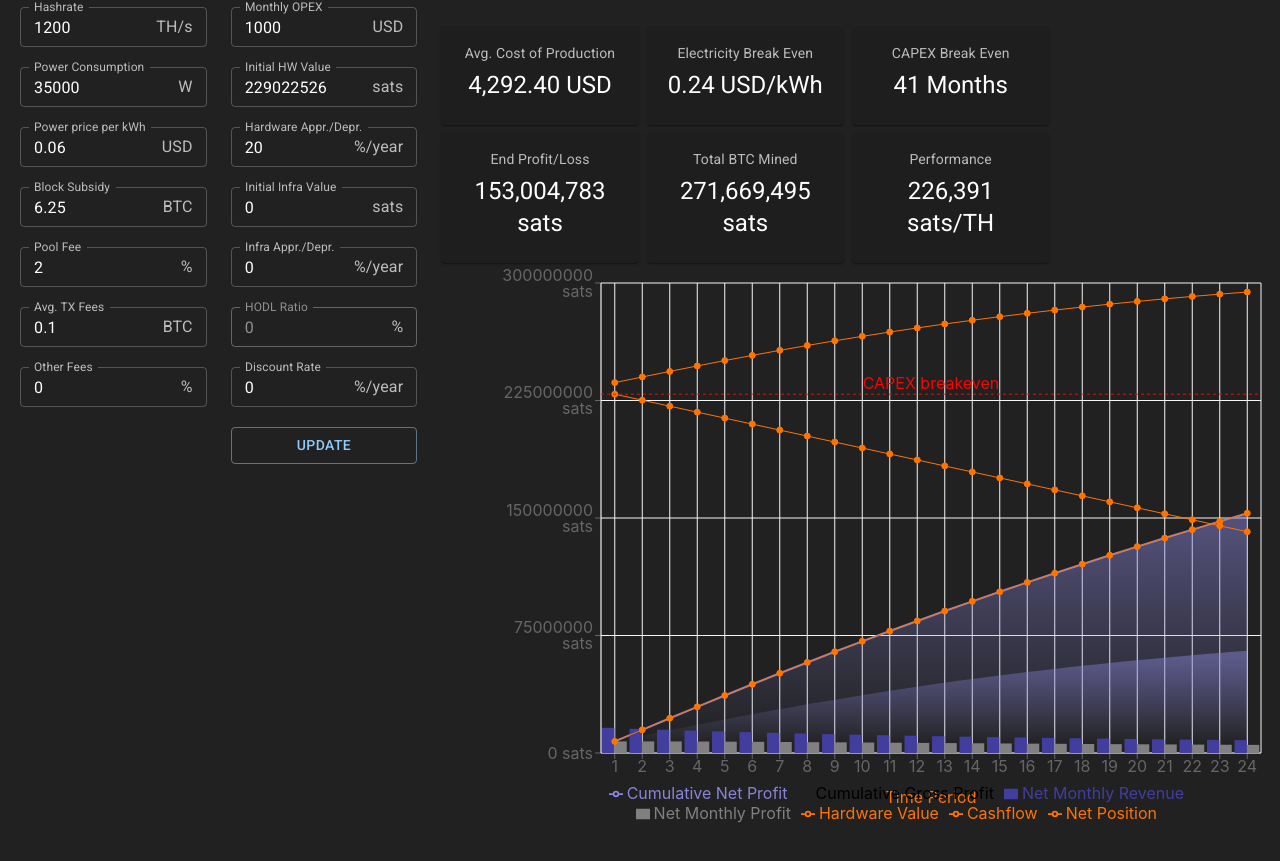
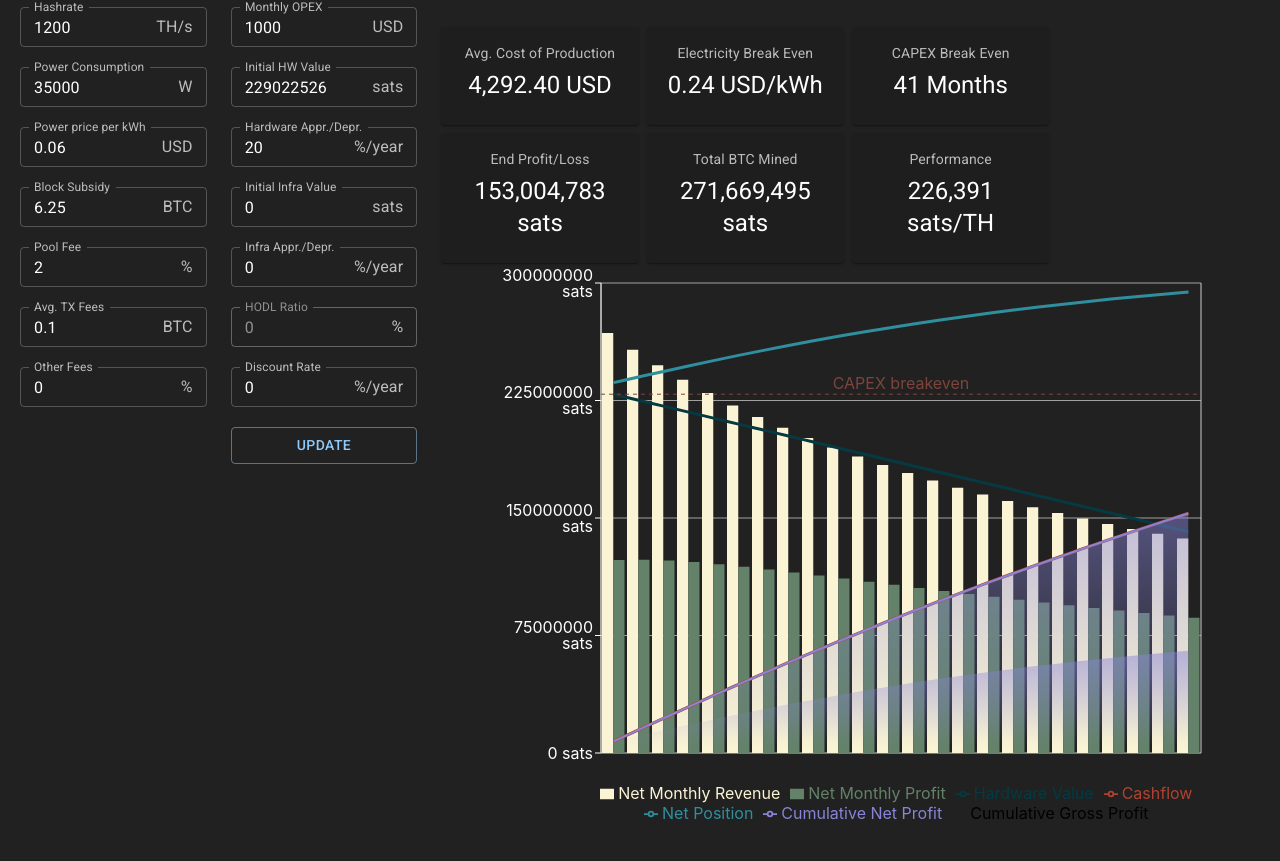
Before and after one commit to Red-Dirt-Mining/calculator, a React (Create React App) app: page / in a window 1280 px wide. Shown: the part 333-1194 px from the top of the page. Built offline with nearby package versions, Linux system fonts and the light colour scheme; no server answers.

Commit message:
Update graph colors

```diff
--- a/src/components/basicGraph.js
+++ b/src/components/basicGraph.js
@@ -13,6 +13,15 @@ import {
   Label,
   Legend,
 } from 'recharts'
+
+const graphColors = {
+  cashflow: '#B04231',
+  hardware: '#053A42',
+  netPosition: '#2F8F9E',
+  breakeven: '#7D443C',
+  netMonthlyProfit: '#638269',
+  monthlyRevenue: '#FAF4D4',
+}
 
 export const BasicGraph = ({ data }) => {
   const breakeven = data[0].breakeven
@@ -51,14 +60,15 @@ export const BasicGraph = ({ data }) => {
           }}
         >
           <XAxis
-              dataKey="month"
-              label={{ value: 'Time Period', offset: -20, position: 'insideBottom', fill: "#ff7300" }}
+            dataKey="month"
+            tick={null}
           />
           <YAxis
             unit=" sats"
-            /* label={{ value: 'Cumulative Profit', offset: -80, angle: -90, position: 'insideLeft', fill: "#ff7300" }} */
+            stroke='#FFFFFF'
           />
-          <CartesianGrid stroke="#f5f5f5" />
+          <YAxis yAxisId="right" orientation="right" tick={null} />
+          <CartesianGrid stroke="#D9D9D9B2" />
           <Tooltip
               cursor={{ strokeDasharray: '3 3' }}
               formatter={(value) =>
@@ -90,6 +100,14 @@ export const BasicGraph = ({ data }) => {
                   />
               </linearGradient>
           </defs>
+          <Bar dataKey="monthlyRevenue" name='Net Monthly Revenue' barSize={20} fill={graphColors.monthlyRevenue} yAxisId='right' />
+          <Bar dataKey="netMonthlyProfit" name='Net Monthly Profit' barSize={20} fill={graphColors.netMonthlyProfit} yAxisId='right' />
+          <Line type="monotone" dataKey="hwValue" name='Hardware Value' stroke={graphColors.hardware} fill={graphColors.hardware} strokeWidth={3} dot={null} />
+          <Line type="monotone" dataKey="cashflow" name='Cashflow' stroke={graphColors.cashflow} fill={graphColors.cashflow} strokeWidth={3} dot={null} />
+          <Line type="monotone" dataKey="netPosition" name='Net Position' stroke={graphColors.netPosition} fill={graphColors.netPosition} strokeWidth={3} dot={null} />
+          <ReferenceLine y={breakeven} stroke={graphColors.breakeven} strokeDasharray="4 4">
+            <Label fill={graphColors.breakeven} position='top'>CAPEX breakeven</Label>
+          </ReferenceLine>
           <Area
               type="monotone"
               dataKey="netProfitCumulative"
@@ -106,14 +124,6 @@ export const BasicGraph = ({ data }) => {
               strokeWidth={2}
               fill="url(#colorUv)"
           />
-          <Bar dataKey="monthlyRevenue" name='Net Monthly Revenue' barSize={20} fill="#413ea0" />
-          <Bar dataKey="netMonthlyProfit" name='Net Monthly Profit' barSize={20} fill="grey" />
-          <Line type="monotone" dataKey="hwValue" name='Hardware Value' stroke="#ff7300" fill="#ff7300" />
-          <Line type="monotone" dataKey="cashflow" name='Cashflow' stroke="#ff7300" fill="#ff7300" />
-          <Line type="monotone" dataKey="netPosition" name='Net Position' stroke="#ff7300" fill="#ff7300" />
-          <ReferenceLine y={breakeven} stroke="red" strokeDasharray="3 3">
-            <Label fill='red' position='top'>CAPEX breakeven</Label>
-          </ReferenceLine>
           <Legend onClick={selectSeries} />
         </ComposedChart>
       </ResponsiveContainer>
```
